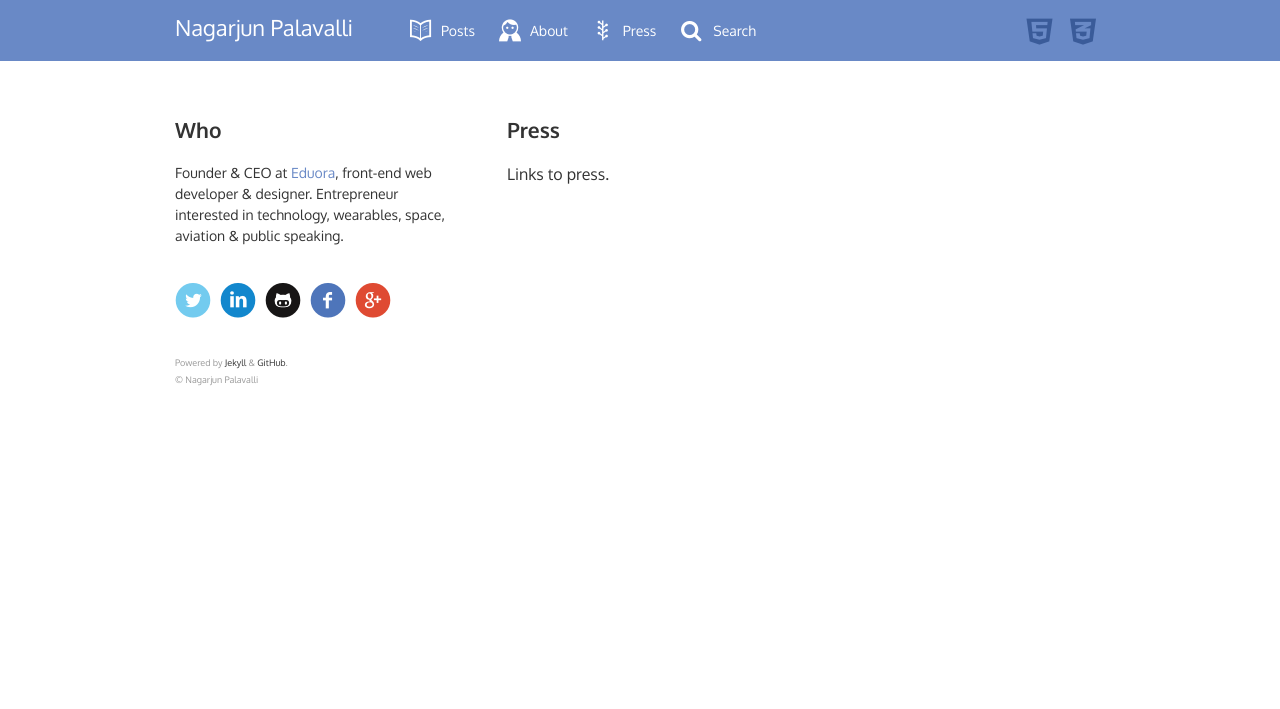
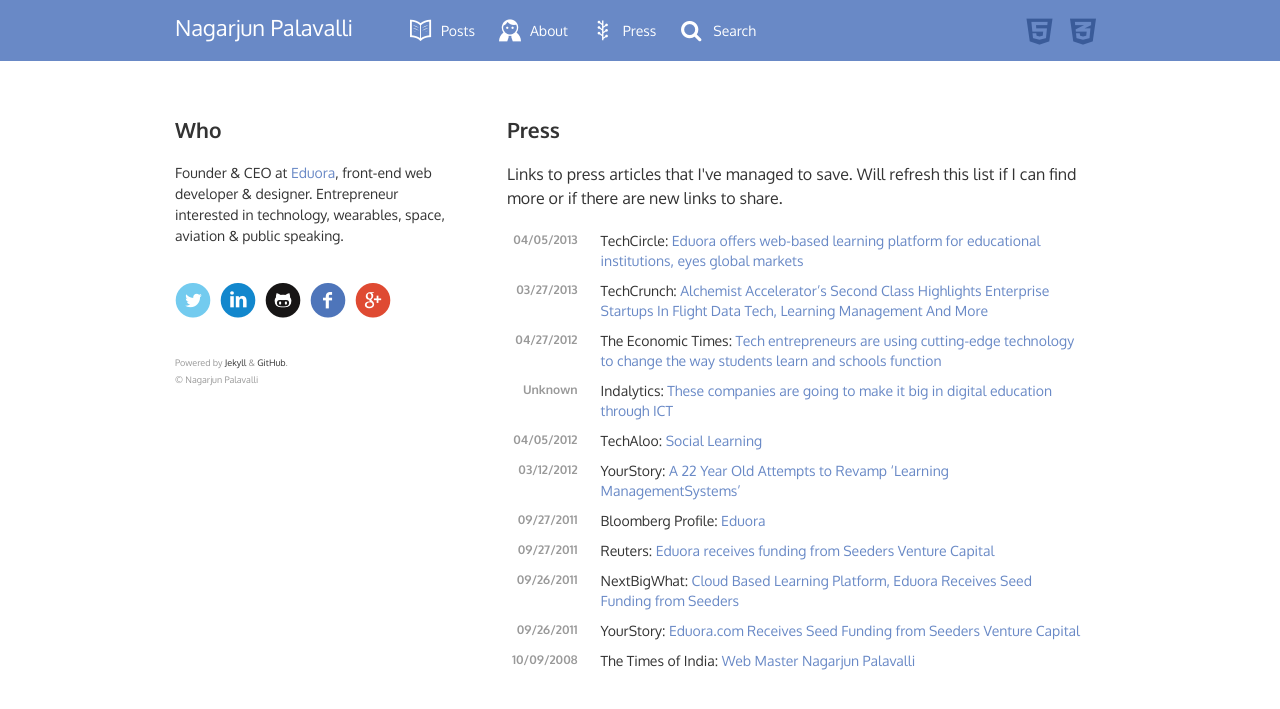
Before and after one commit to nagarjun/nagarjun.github.com, a Jekyll site: the page built from press/index.html, in a window 1280 px wide. Shown: the top 709 px of the page. Built offline with Jekyll 4.4.1, drawn with Linux system fonts in a browser that asks for light colours; nearby versions of some CDN libraries; some web fonts are replaced; Markdown is read by kramdown in place of the engine named in the settings.

Commit message:
Press edited.

```diff
--- a/_layouts/default.html
+++ b/_layouts/default.html
@@ -29,9 +29,11 @@
                     </a>
                 </div>
                 <div id="buttons">
-                    <a href="/"><span class="icon">p</span><span>Posts</span></a>
-                    <a href="/about/"><span class="icon">c</span><span>About</span></a>
-                    <a href="/press/"><span class="icon">v</span><span>Press</span></a>
+                    <nav>
+                        <a href="/"><span class="icon">p</span><span>Posts</span></a>
+                        <a href="/about/"><span class="icon">c</span><span>About</span></a>
+                        <a href="/press/"><span class="icon">v</span><span>Press</span></a>
+                    </nav>
                     <span id="search">
                         <span class="icon">s</span><input type="text" id="search-box" placeholder="Search">
                     </span>
--- a/_layouts/post.html
+++ b/_layouts/post.html
@@ -10,6 +10,9 @@
 	<div class="post">
 		{{ content }}
 	</div>
+
+    <a href="https://twitter.com/palavalli" class="twitter-follow-button" data-show-count="false">Follow @palavalli</a>
+    <script>!function(d,s,id){var js,fjs=d.getElementsByTagName(s)[0],p=/^http:/.test(d.location)?'http':'https';if(!d.getElementById(id)){js=d.createElement(s);js.id=id;js.src=p+'://platform.twitter.com/widgets.js';fjs.parentNode.insertBefore(js,fjs);}}(document, 'script', 'twitter-wjs');</script>
 	<a href="https://twitter.com/share" class="twitter-share-button" data-via="palavalli" data-lang="en">Tweet</a>
 	<script>!function(d,s,id){var js,fjs=d.getElementsByTagName(s)[0];if(!d.getElementById(id)){js=d.createElement(s);js.id=id;js.src="https://platform.twitter.com/widgets.js";fjs.parentNode.insertBefore(js,fjs);}}(document,"script","twitter-wjs");</script>
 </article>
--- a/css/main.css
+++ b/css/main.css
@@ -95,10 +95,15 @@
 #power a:hover{color:#555555;}
 .container>.right h2 a:link,.container>.right h2 a:visited,.container>.right h2 a:hover{font-size:14px;text-decoration:none;color:#333333;font-weight:normal;}
 .container>.right h2 span:hover,.container>.right h2 a:hover span{color:#F39501;}
+#page{margin-bottom:36px;}
 #page h3{margin-top:36px;}
 #page p{font-size:16px;line-height:1.5;}
+#page table tr td{padding:5px;}
+#page .when{text-align:right;font-size:12px;color:#999999;font-weight:bold;vertical-align:top;}
+#page .press{padding-left:18px;}
 header{margin-bottom:36px;background-color:#6989c6;color:#ffffff;width:100%;height:auto;}
 header span{vertical-align:middle;}
+header nav{float:left;}
 header .icon{margin-right:9px;font-size:22px;vertical-align:middle;}
 header input[type="text"]{border:none;background-color:#6989c6;color:#ffffff;vertical-align:middle;width:288px;height:auto;}
 header input[type="text"]:hover,header input[type="text"]:active{box-shadow:none;outline-style:none;background-color:#3a5b99;}
--- a/less/header.less
+++ b/less/header.less
@@ -12,6 +12,10 @@
 
 header span {
 	vertical-align: middle;
+}
+
+header nav {
+	float: left;
 }
 
 header .icon {
--- a/press/index.html
+++ b/press/index.html
@@ -1,6 +1,7 @@
 ---
 layout: default
 title: Press About Nagarjun Palavalli
+description: Links to press articles about Nagarjun Palavalli.
 ---
 
 <div id="main">
@@ -10,9 +11,74 @@
 		</div>
 		<div class="right" id="page">
 		  <h2>Press</h2>
-		  <p>
-		  	Links to press.
-		  </p>
+		  <p>Links to press articles that I've managed to save. Will refresh this list if I can find more or if there are new
+		  	links to share.</p>
+		  <table>
+		      <tr>
+		          <td class="when">04/05/2013</td>
+		          <td class="press">
+		          	TechCircle: <a href="http://techcircle.vccircle.com/2013/04/05/eduora-offers-web-based-learning-platform-for-educational-institutions-eyes-global-markets/">Eduora offers web-based learning platform for educational institutions, eyes global markets</a>
+		          </td>
+		      </tr>
+		      <tr>
+		          <td class="when">03/27/2013</td>
+		          <td class="press">
+		          	TechCrunch: <a href="http://techcrunch.com/2013/03/27/alchemist-accelerators-second-class-highlights-9-enterprise-startups-in-flight-data-tech-learning-management-and-more/">Alchemist Accelerator’s Second Class Highlights Enterprise Startups In Flight Data Tech, Learning Management And More</a>
+		          </td>
+		      </tr>
+		      <tr>
+		          <td class="when">04/27/2012</td>
+		          <td class="press">
+		          	The Economic Times: <a href="http://articles.economictimes.indiatimes.com/2012-04-27/news/31424539_1_digital-content-schools-function-report-cards">Tech entrepreneurs are using cutting-edge technology to change the way students learn and schools function</a>
+		          </td>
+		      </tr>
+		      <tr>
+		          <td class="when">Unknown</td>
+		          <td class="press">
+		          	Indalytics: <a href="http://indalytics.com/case-studies/content-providers/these-companies-are-going-to-make-it-big-in-digital-education-through-ict/">These companies are going to make it big in digital education through ICT</a>
+		          </td>
+		      </tr>
+		      <tr>
+		          <td class="when">04/05/2012</td>
+		          <td class="press">TechAloo: <a href="http://techaloo.com/eduorasocial-learning/">Social Learning</a></td>
+		      </tr>
+		      <tr>
+		          <td class="when">03/12/2012</td>
+		          <td class="press">
+		          	YourStory: <a href="http://yourstory.in/2012/03/eduora-attempts-to-revamp-learning-management-systems/">A 22 Year Old Attempts to Revamp ‘Learning ManagementSystems’</a>
+		          </td>
+		      </tr>
+		      <tr>
+		          <td class="when">09/27/2011</td>
+		          <td class="press">
+		          	Bloomberg Profile: <a href="http://investing.businessweek.com/research/stocks/private/snapshot.asp?privcapId=140458110">Eduora</a>
+		          </td>
+		      </tr>
+		      <tr>
+		          <td class="when">09/27/2011</td>
+		          <td class="press">
+		          	Reuters: <a href="http://in.reuters.com/article/2011/09/27/idINIndia-59569420110927">Eduora receives funding from Seeders Venture Capital</a>
+		          </td>
+		      </tr>
+		      <tr>
+		          <td class="when">09/26/2011</td>
+		          <td class="press">
+		          	NextBigWhat: <a href="http://www.nextbigwhat.com/eduora-funding-from-seeders-297/">Cloud Based Learning Platform, Eduora Receives Seed Funding from Seeders</a>
+		          </td>
+		      </tr>
+		      <tr>
+		          <td class="when">09/26/2011</td>
+		          <td class="press">
+		          	YourStory: <a href="http://yourstory.in/2011/09/eduora-com-receives-seed-funding-from-seeders-venture-capital/">Eduora.com Receives Seed Funding from Seeders Venture Capital</a>
+		          </td>
+		      </tr>
+		      <tr>
+		          <td class="when">10/09/2008</td>
+		          <td class="press">
+		          	The Times of India: <a href="http://articles.timesofindia.indiatimes.com/2008-09-09/bangalore/27924264_1_cyber-cafe-website-class-ix">Web Master Nagarjun Palavalli</a>
+		          </td>
+		      </tr>
+		  </table>
 		</div>
 	</div>
 </div>
```
Also changed, not shown: less/custom.less (+20 -0 lines).
